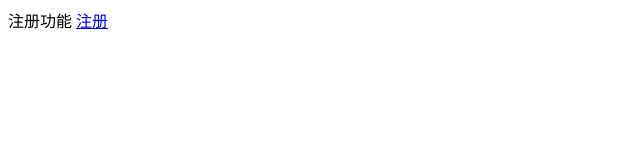
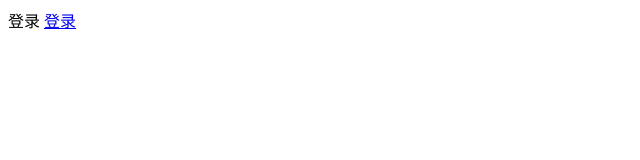
Before and after one commit to 2053791732/git-demo, a plain HTML site: page login.html in a window 1280 px wide. Shown: the whole page, without its empty margins (0-640 px from the left). Drawn offline with Linux system fonts and the light colour scheme.

Commit message:
'登录功能'

```diff
--- a/register.html
+++ b/login.html
@@ -10,8 +10,8 @@
 
 <body>
   <div>
-    <span>注册功能</span>
-    <a href="#">注册</a>
+    <span>登录</span>
+    <a href="#">登录</a>
   </div>
 </body>
 
```
